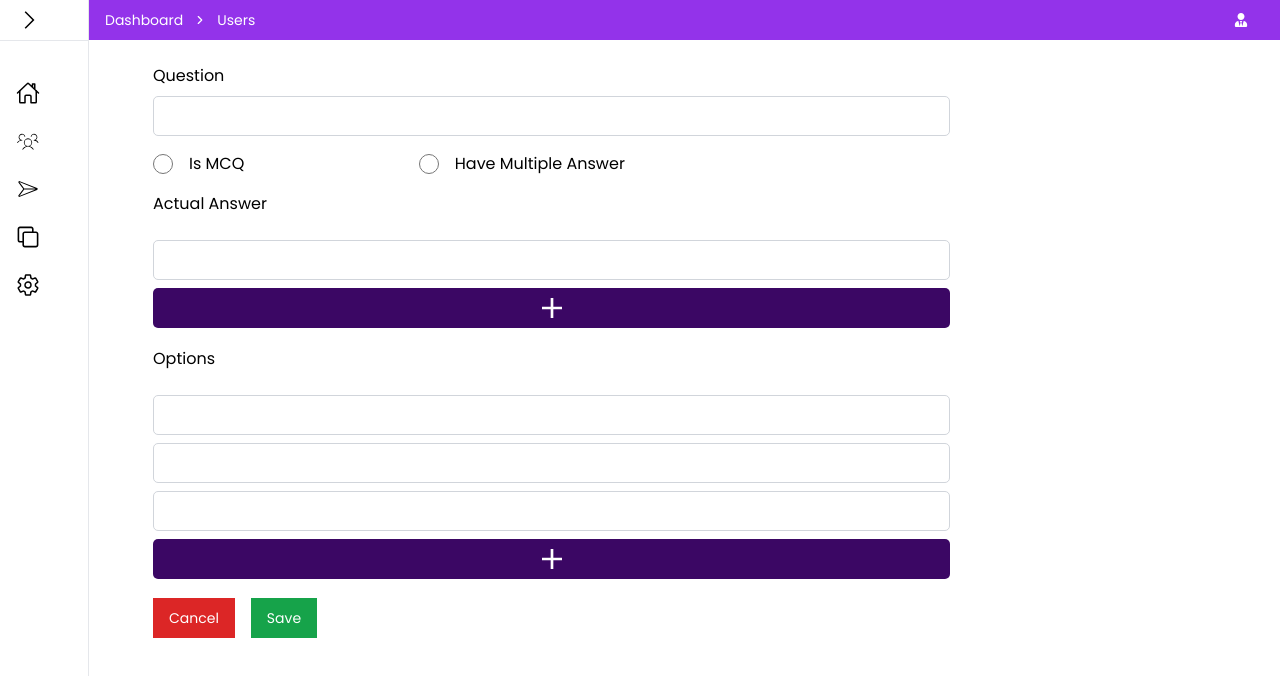
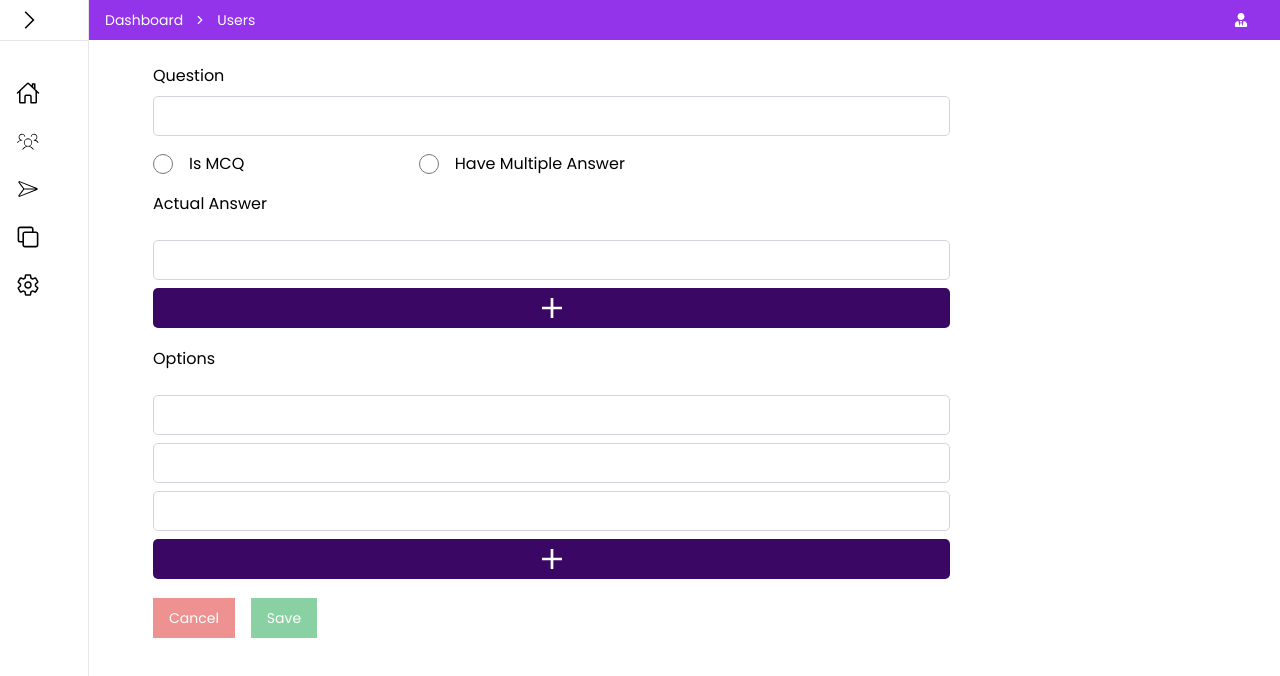
Before and after one commit to Arjun-Jhukal/Entrance-Prep, a Next.js app: page /questions/addQuestions in a window 1280 px wide. Shown: the top 676 px of the page. Built offline with nearby package versions, Linux system fonts and the light colour scheme.

Commit message:
minor change

```diff
--- a/package.json
+++ b/package.json
@@ -17,6 +17,7 @@
     "@tanstack/react-table": "^8.15.0",
     "class-variance-authority": "^0.7.0",
     "clsx": "^2.1.0",
+    "formik": "^2.4.5",
     "lucide-react": "^0.360.0",
     "next": "14.1.4",
     "react": "^18",
@@ -27,6 +28,7 @@
     "sass": "^1.72.0",
     "tailwind-merge": "^2.2.2",
     "tailwindcss-animate": "^1.0.7",
+    "yup": "^1.4.0",
     "zod": "^3.22.4"
   },
   "devDependencies": {
--- a/src/app/(root)/questions/addQuestions/page.tsx
+++ b/src/app/(root)/questions/addQuestions/page.tsx
@@ -5,9 +5,46 @@ import { Input } from "@/components/ui/input";
 import { useAppDispatch } from "@/hooks/hooks";
 import { NotificationType, showNotification } from "@/slice/notification";
 import { IoMdAdd } from "react-icons/io";
+import * as Yup from "yup";
+import { useFormik } from "formik";
 
 export default function AddQuestion() {
   const dispatch = useAppDispatch();
+
+  const validationSchema = Yup.object({
+    question: Yup.string().required("Question is Required"),
+    option: Yup.array().of(Yup.string().required("Option is Required")).min(1, "At least one option is required"),
+  });
+
+  const formik = useFormik({
+    initialValues: {
+      question: "",
+      option: ["", "", ""],
+    },
+    validationSchema: validationSchema,
+    onSubmit: (values) => {
+      console.log("clicked");
+      try {
+        console.log(values);
+        dispatch(
+          showNotification({
+            message: "Question updated successfully",
+            variant: NotificationType.Success,
+            autoHide: true,
+          })
+        );
+      } catch (e) {
+        console.log(formik.errors.question);
+        dispatch(
+          showNotification({
+            message: "Failed to update question",
+            variant: NotificationType.Error,
+            autoHide: false,
+          })
+        );
+      }
+    },
+  });
 
   const handleSubmit = () => {
     try {
@@ -38,7 +75,13 @@ export default function AddQuestion() {
                 Question
               </label>
 
-              <Input className="w-full rounded-[5px] border-[1px] border-gray-300 border-solid " name="question" type="text" />
+              <Input
+                className="w-full rounded-[5px] border-[1px] border-gray-300 border-solid "
+                name="question"
+                type="text"
+                onChange={formik.handleChange}
+              />
+              {formik.touched.question && formik.errors.question ? <p>{formik.errors.question}</p> : ""}
             </div>
 
             <div className="mb-4">
@@ -79,9 +122,9 @@ export default function AddQuestion() {
               </label>
 
               <div className=" pt-4 ">
-                <Input className="w-full rounded-[5px] border-[1px] border-gray-300 border-solid mb-2" name="option" type="text" />
-                <Input className="w-full rounded-[5px] border-[1px] border-gray-300 border-solid mb-2" name="option" type="text" />
-                <Input className="w-full rounded-[5px] border-[1px] border-gray-300 border-solid mb-2" name="option" type="text" />
+                <Input className="w-full rounded-[5px] border-[1px] border-gray-300 border-solid mb-2" name="option[0]" type="text" />
+                <Input className="w-full rounded-[5px] border-[1px] border-gray-300 border-solid mb-2" name="option[1]" type="text" />
+                <Input className="w-full rounded-[5px] border-[1px] border-gray-300 border-solid mb-2" name="option[2]" type="text" />
                 <Tooltip message="New Option">
                   <Button className="w-full text-center  bg-purple-950 hover:bg-purple-700 text-white rounded-[5px]">
                     <IoMdAdd size={32} />
@@ -91,8 +134,15 @@ export default function AddQuestion() {
             </div>
 
             <div className="button__group flex justify-start gap-4">
-              <Button className="bg-red-600 text-white hover:bg-red-500">Cancel</Button>
-              <Button className="bg-green-600 text-white hover:bg-green-500" onClick={handleSubmit}>
+              <Button className="bg-red-600 text-white hover:bg-red-500" disabled={!formik.dirty}>
+                Cancel
+              </Button>
+              <Button
+                type="submit"
+                className="bg-green-600 text-white hover:bg-green-500"
+                onClick={() => formik.handleSubmit()}
+                disabled={!formik.dirty}
+              >
                 Save
               </Button>
             </div>
```
Also changed, not shown: 1 other file (tests, documents, lock files or other folders).
